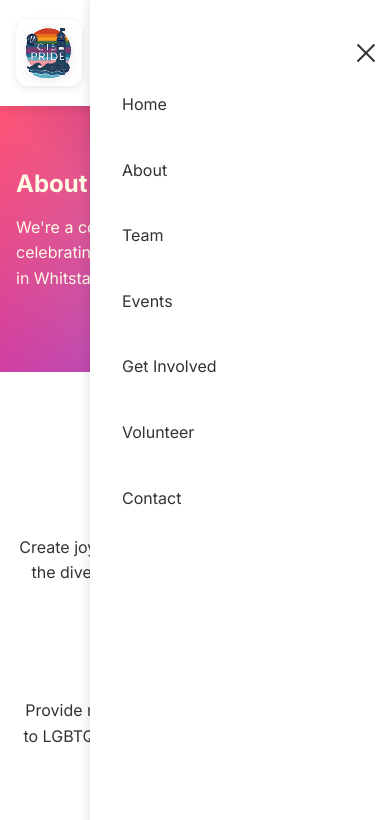
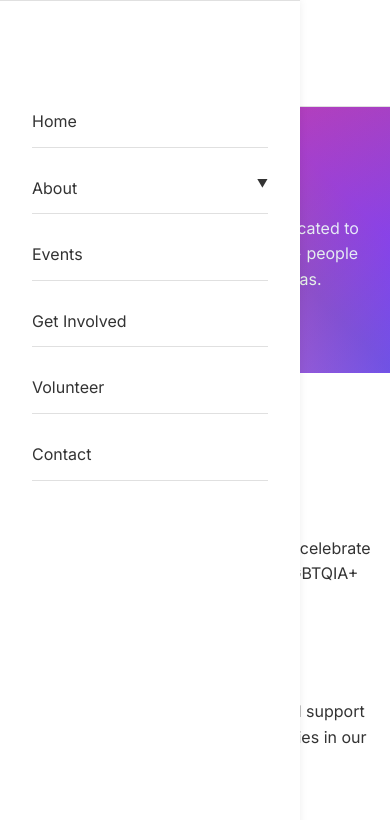
Before and after one commit to CT5-Pride-C-I-C/CT5-Pride, a plain HTML site: page about.html in a window 390 px wide. Both pictures are taken after a click on the button "Toggle navigation menu". Shown: the top 820 px of the page. Drawn offline with Linux system fonts and the light colour scheme.

Commit message:
Add dropdown navigation menu with Team as submenu under About
- Create hover dropdown functionality for About menu
- Team now appears as submenu when hovering over About
- Added dropdown arrow indicators that rotate on hover
- Mobile-responsive dropdown functionality
- Updated CSS with proper dropdown styling and mobile support
- Updated all HTML pages with new dropdown navigation structure
- Added JavaScript to handle mobile dropdown interactions

```diff
--- a/about.html
+++ b/about.html
@@ -26,8 +26,12 @@
                 <nav class="main-nav" aria-label="Main navigation">
                     <ul>
                         <li><a href="index.html">Home</a></li>
-                        <li><a href="about.html">About</a></li>
-                        <li><a href="team.html">Team</a></li>
+                        <li class="dropdown">
+                            <a href="about.html">About</a>
+                            <div class="dropdown-content">
+                                <a href="team.html">Team</a>
+                            </div>
+                        </li>
                         <li><a href="events.html">Events</a></li>
                         <li><a href="get-involved.html">Get Involved</a></li>
                         <li><a href="volunteer.html">Volunteer</a></li>
--- a/css/style.css
+++ b/css/style.css
@@ -55,24 +55,107 @@ a:hover {
 }
 
 /* Header Styles */
-.site-header {
+header {
     background: var(--background);
+    border-bottom: 1px solid var(--border);
     position: sticky;
     top: 0;
-    z-index: 1000;
+    z-index: 100;
+    transition: box-shadow 0.2s;
+}
+
+header.scrolled {
     box-shadow: 0 2px 10px rgba(0, 0, 0, 0.1);
-    transition: all 0.3s ease;
-}
-
-.site-header.scrolled {
-    padding: 0.5rem 0;
 }
 
 .header-content {
     display: flex;
     justify-content: space-between;
     align-items: center;
-    padding: 1rem 0;
+    padding: var(--spacing-md) 0;
+}
+
+.logo {
+    font-size: 1.5rem;
+    font-weight: 700;
+    color: var(--primary);
+    text-decoration: none;
+}
+
+/* Navigation Styles with Dropdown */
+nav ul {
+    display: flex;
+    list-style: none;
+    margin: 0;
+    padding: 0;
+    gap: var(--spacing-lg);
+}
+
+nav li {
+    position: relative;
+}
+
+nav a {
+    color: var(--text);
+    text-decoration: none;
+    padding: var(--spacing-sm) var(--spacing-md);
+    border-radius: 4px;
+    transition: background-color 0.2s, color 0.2s;
+    display: block;
+    white-space: nowrap;
+}
+
+nav a:hover {
+    background-color: var(--primary);
+    color: white;
+}
+
+/* Dropdown Menu Styles */
+.dropdown {
+    position: relative;
+}
+
+.dropdown-content {
+    display: none;
+    position: absolute;
+    top: 100%;
+    left: 0;
+    background: var(--background);
+    min-width: 160px;
+    box-shadow: 0 8px 16px rgba(0, 0, 0, 0.1);
+    border: 1px solid var(--border);
+    border-radius: 4px;
+    z-index: 1000;
+    padding: var(--spacing-xs) 0;
+}
+
+.dropdown:hover .dropdown-content {
+    display: block;
+}
+
+.dropdown-content a {
+    padding: var(--spacing-sm) var(--spacing-md);
+    color: var(--text);
+    text-decoration: none;
+    display: block;
+    transition: background-color 0.2s;
+}
+
+.dropdown-content a:hover {
+    background-color: var(--gray);
+    color: var(--primary);
+}
+
+/* Dropdown Arrow Indicator */
+.dropdown > a::after {
+    content: " ▼";
+    font-size: 0.7rem;
+    margin-left: var(--spacing-xs);
+    transition: transform 0.2s;
+}
+
+.dropdown:hover > a::after {
+    transform: rotate(180deg);
 }
 
 /* Logo Styles */
@@ -103,104 +186,75 @@ a:hover {
     height: 55px;
 }
 
-/* Navigation Styles */
-nav ul {
-    list-style: none;
-    margin: 0;
-    padding: 0;
-}
-
-.main-nav {
-    display: block;
-}
-
-.main-nav ul {
-    display: flex;
-    gap: 2rem;
-    align-items: center;
-}
-
-.main-nav li {
-    margin: 0;
-}
-
-.main-nav a {
-    color: var(--text);
-    text-decoration: none;
-    font-weight: 500;
-    padding: 0.5rem;
-    transition: color 0.3s ease;
-    position: relative;
-    display: block;
-}
-
-.main-nav a::after {
-    content: '';
-    position: absolute;
-    bottom: 0;
-    left: 0;
-    width: 100%;
-    height: 2px;
-    background: var(--primary);
-    transform: scaleX(0);
-    transition: transform 0.3s ease;
-}
-
-.main-nav a:hover::after,
-.main-nav a[aria-current="page"]::after {
-    transform: scaleX(1);
-}
-
-/* Hamburger Menu */
+/* Mobile Navigation Toggle */
 .nav-toggle {
     display: none;
     background: none;
     border: none;
+    font-size: 1.5rem;
     cursor: pointer;
-    padding: 0.5rem;
-    position: relative;
-    z-index: 100;
-}
-
-.hamburger {
-    display: block;
-    width: 24px;
-    height: 2px;
-    background: var(--text);
-    position: relative;
-    transition: all 0.3s ease;
-}
-
-.hamburger::before,
-.hamburger::after {
-    content: '';
-    position: absolute;
-    width: 24px;
-    height: 2px;
-    background: var(--text);
-    transition: all 0.3s ease;
-}
-
-.hamburger::before {
-    top: -8px;
-}
-
-.hamburger::after {
-    bottom: -8px;
-}
-
-.nav-toggle[aria-expanded="true"] .hamburger {
-    background: transparent;
-}
-
-.nav-toggle[aria-expanded="true"] .hamburger::before {
-    transform: rotate(45deg);
-    top: 0;
-}
-
-.nav-toggle[aria-expanded="true"] .hamburger::after {
-    transform: rotate(-45deg);
-    bottom: 0;
+    padding: var(--spacing-sm);
+    color: var(--text);
+}
+
+/* Mobile Navigation Styles */
+@media (max-width: 768px) {
+    .nav-toggle {
+        display: block;
+    }
+
+    nav {
+        display: none;
+        position: absolute;
+        top: 100%;
+        left: 0;
+        right: 0;
+        background: var(--background);
+        border-top: 1px solid var(--border);
+        box-shadow: 0 4px 6px rgba(0, 0, 0, 0.1);
+    }
+
+    nav.active {
+        display: block;
+    }
+
+    nav ul {
+        flex-direction: column;
+        gap: 0;
+        padding: var(--spacing-md) 0;
+    }
+
+    nav li {
+        width: 100%;
+    }
+
+    nav a {
+        padding: var(--spacing-md) var(--spacing-lg);
+        border-radius: 0;
+        border-bottom: 1px solid var(--border);
+    }
+
+    /* Mobile Dropdown Styles */
+    .dropdown-content {
+        position: static;
+        display: none;
+        box-shadow: none;
+        border: none;
+        background: var(--gray);
+        padding-left: var(--spacing-lg);
+    }
+
+    .dropdown.active .dropdown-content {
+        display: block;
+    }
+
+    .dropdown > a {
+        cursor: pointer;
+    }
+
+    .dropdown > a::after {
+        float: right;
+    }
 }
 
 /* Logo Animation */
--- a/js/main.js
+++ b/js/main.js
@@ -1,9 +1,9 @@
 // Header Functionality
 document.addEventListener('DOMContentLoaded', () => {
     // Elements
-    const header = document.querySelector('.site-header');
+    const header = document.querySelector('header');
     const navToggle = document.querySelector('.nav-toggle');
-    const nav = document.querySelector('.main-nav');
+    const nav = document.querySelector('nav');
 
     // Mobile Menu Toggle
     if (navToggle && nav) {
@@ -19,7 +19,7 @@ document.addEventListener('DOMContentLoaded', () => {
         // Close menu when clicking outside
         document.addEventListener('click', (e) => {
             if (nav.classList.contains('active') &&
-                !e.target.closest('.main-nav') &&
+                !e.target.closest('nav') &&
                 !e.target.closest('.nav-toggle')) {
                 nav.classList.remove('active');
                 navToggle.setAttribute('aria-expanded', 'false');
@@ -36,6 +36,20 @@ document.addEventListener('DOMContentLoaded', () => {
             }
         });
     }
+
+    // Mobile Dropdown Functionality
+    const dropdowns = document.querySelectorAll('.dropdown');
+    dropdowns.forEach(dropdown => {
+        const dropdownLink = dropdown.querySelector('a');
+
+        // On mobile, make dropdown links toggle the submenu
+        dropdownLink.addEventListener('click', (e) => {
+            if (window.innerWidth <= 768) {
+                e.preventDefault();
+                dropdown.classList.toggle('active');
+            }
+        });
+    });
 
     // Scroll Effect
     let lastScroll = 0;
```
Also changed, not shown: apply.html (+6 -2 lines), contact.html (+6 -2 lines), events.html (+6 -2 lines), get-involved.html (+7 -3 lines), index.html (+7 -3 lines), team.html (+6 -2 lines), volunteer.html (+6 -2 lines).
